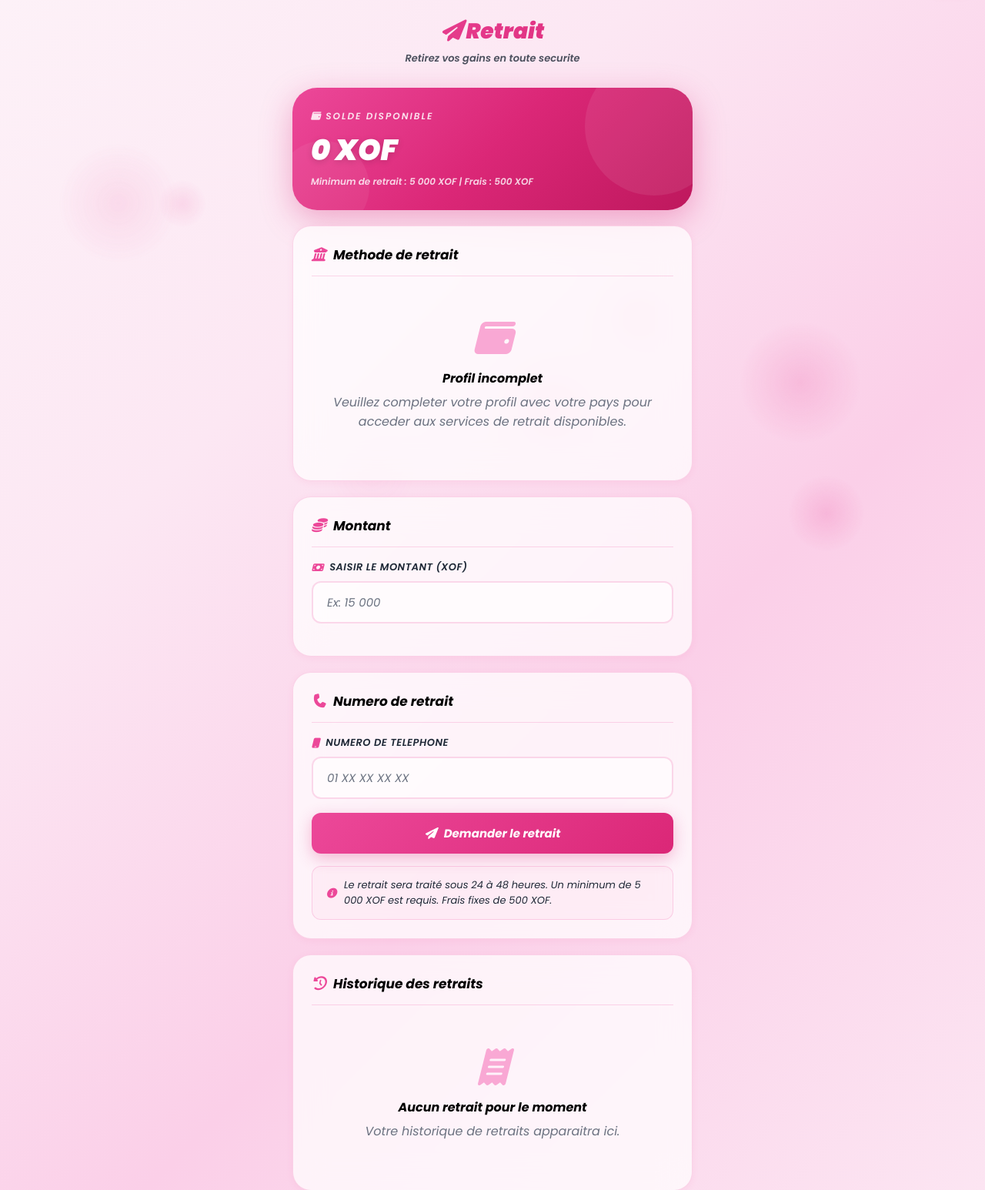
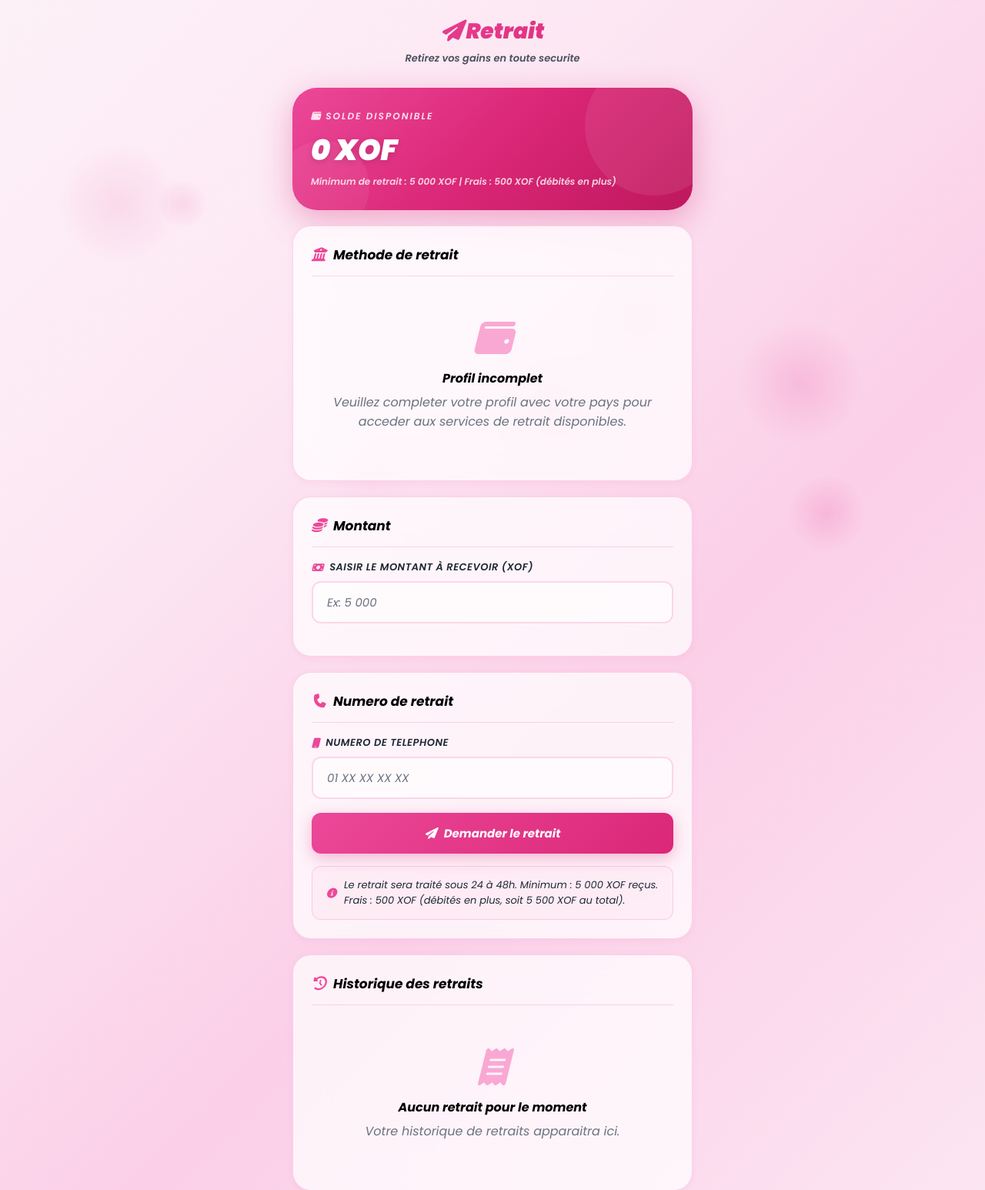
Before and after one commit to fredogary7-rgb/e, a Flask app: template templates/retrait.html in a window 1280 px wide. Shown: the part 63-1609 px from the top of the page at 77% size. Run offline with Flask 3, Linux system fonts and the light colour scheme; the template is opened without the code that fills it, so the values that code supplies are empty.

Commit message:
Fix: logique montant net+500=brut + anti-zoom PIN (touch-action, type=button, user-select)

```diff
--- a/templates/retrait.html
+++ b/templates/retrait.html
@@ -182,9 +182,9 @@ body{background:var(--bg);min-height:100vh;min-height:100dvh;color:var(--text);f
 .empty-state h3{font-size:16px;font-weight:700;color:var(--text);margin-bottom:6px}
 
 /* PIN MODAL */
-.pin-overlay{display:none;position:fixed;inset:0;z-index:2100;background:rgba(0,0,0,0.5);backdrop-filter:blur(4px);align-items:center;justify-content:center}
+.pin-overlay{display:none;position:fixed;inset:0;z-index:2100;background:rgba(0,0,0,0.5);backdrop-filter:blur(4px);align-items:center;justify-content:center;touch-action:none}
 .pin-overlay.show{display:flex}
-.pin-modal{background:#fff;border-radius:var(--radius-lg);padding:28px 24px;width:90%;max-width:380px;text-align:center;box-shadow:0 20px 60px rgba(0,0,0,0.3)}
+.pin-modal{background:#fff;border-radius:var(--radius-lg);padding:28px 24px;width:90%;max-width:380px;text-align:center;box-shadow:0 20px 60px rgba(0,0,0,0.3);touch-action:manipulation}
 .pin-modal h3{font-weight:800;font-size:18px;margin-bottom:6px;color:var(--text)}
 .pin-modal p{font-size:13px;color:var(--muted);margin-bottom:20px}
 .pin-dots{display:flex;justify-content:center;gap:12px;margin-bottom:24px}
@@ -192,7 +192,7 @@ body{background:var(--bg);min-height:100vh;min-height:100dvh;color:var(--text);f
 .pin-dot.filled{background:var(--accent2);border-color:var(--accent2)}
 .pin-input{position:absolute;opacity:0;pointer-events:none}
 .pin-keyboard{display:grid;grid-template-columns:repeat(3,1fr);gap:8px;margin-bottom:16px}
-.pin-key{padding:16px;font-size:20px;font-weight:800;border:2px solid var(--border);border-radius:var(--radius-sm);background:rgba(255,255,255,0.8);cursor:pointer;transition:all .2s;color:var(--text)}
+.pin-key{padding:16px;font-size:20px;font-weight:800;border:2px solid var(--border);border-radius:var(--radius-sm);background:rgba(255,255,255,0.8);cursor:pointer;transition:all .2s;color:var(--text);touch-action:manipulation;-webkit-user-select:none;user-select:none}
 .pin-key:hover{background:rgba(236,72,153,0.1);border-color:var(--accent2)}
 .pin-key:active{transform:scale(.95)}
 .pin-key.delete{font-size:14px;color:var(--accent)}
@@ -294,7 +294,7 @@ body,.main *,.sidebar a,.topbar *,.user-dropdown *,.stat-card *,.section *{font-
     <div class="balance-card">
         <div class="balance-label"><i class="fa fa-wallet"></i> Solde disponible</div>
         <div class="balance-amount">{{ "%.0f"|format(user.solde_parrainage or 0) }} XOF</div>
-        <div class="balance-sub">Minimum de retrait : 5 000 XOF | Frais : 500 XOF</div>
+<div class="balance-sub">Minimum de retrait : 5 000 XOF | Frais : 500 XOF (débités en plus)</div>
     </div>
 
     <form method="POST" id="retraitForm">
@@ -318,13 +318,13 @@ body,.main *,.sidebar a,.topbar *,.user-dropdown *,.stat-card *,.section *{font-
             <div class="section">
             <h2 class="section-title"><i class="fa fa-coins"></i> Montant</h2>
             <div class="input-group">
-                <label><i class="fa fa-money-bill"></i> Saisir le montant (XOF)</label>
-                <input type="number" name="montant" id="montantInput" placeholder="Ex: 15 000" min="5000" step="100" required>
+                <label><i class="fa fa-money-bill"></i> Saisir le montant à recevoir (XOF)</label>
+                <input type="number" name="montant" id="montantInput" placeholder="Ex: 5 000" min="5000" step="100" required>
             </div>
             <div class="resume-box" id="resumeBox">
-                <div class="resume-row"><span>Montant brut</span><span id="resumeBrut">-</span></div>
+                <div class="resume-row"><span>Vous recevez</span><span id="resumeNet">-</span></div>
                 <div class="resume-row"><span>Frais (500 XOF)</span><span id="resumeFrais">-</span></div>
-                <div class="resume-row total"><span>Vous recevez</span><span id="resumeNet">-</span></div>
+                <div class="resume-row total"><span>Total débité</span><span id="resumeBrut">-</span></div>
             </div>
         </div>
 
@@ -336,7 +336,7 @@ body,.main *,.sidebar a,.topbar *,.user-dropdown *,.stat-card *,.section *{font-
             </div>
             <input type="hidden" name="retirer" value="1">
             <button type="submit" class="btn btn-primary" id="submitBtn"><i class="fa fa-paper-plane"></i> Demander le retrait</button>
-            <div class="info-box"><i class="fa fa-info-circle"></i> <span>Le retrait sera traité sous 24 à 48 heures. Un minimum de 5 000 XOF est requis. Frais fixes de 500 XOF.</span></div>
+<div class="info-box"><i class="fa fa-info-circle"></i> <span>Le retrait sera traité sous 24 à 48h. Minimum : 5 000 XOF reçus. Frais : 500 XOF (débités en plus, soit 5 500 XOF au total).</span></div>
         </div>
     </form>
 
@@ -367,15 +367,15 @@ body,.main *,.sidebar a,.topbar *,.user-dropdown *,.stat-card *,.section *{font-
         <div class="pin-dots" id="pinDots"><div class="pin-dot"></div><div class="pin-dot"></div><div class="pin-dot"></div><div class="pin-dot"></div><div class="pin-dot"></div><div class="pin-dot"></div></div>
         <input type="text" class="pin-input" id="pinHiddenInput" maxlength="6" inputmode="numeric" pattern="[0-9]{6}">
         <div class="pin-keyboard">
-            <button class="pin-key" onclick="addPinDigit('1')">1</button><button class="pin-key" onclick="addPinDigit('2')">2</button><button class="pin-key" onclick="addPinDigit('3')">3</button>
-            <button class="pin-key" onclick="addPinDigit('4')">4</button><button class="pin-key" onclick="addPinDigit('5')">5</button><button class="pin-key" onclick="addPinDigit('6')">6</button>
-            <button class="pin-key" onclick="addPinDigit('7')">7</button><button class="pin-key" onclick="addPinDigit('8')">8</button><button class="pin-key" onclick="addPinDigit('9')">9</button>
-            <button class="pin-key" onclick="addPinDigit('0')">0</button>
-            <button class="pin-key delete" onclick="removePinDigit()"><i class="fa fa-delete-left"></i></button>
+            <button type="button" class="pin-key" onclick="addPinDigit('1')">1</button><button type="button" class="pin-key" onclick="addPinDigit('2')">2</button><button type="button" class="pin-key" onclick="addPinDigit('3')">3</button>
+            <button type="button" class="pin-key" onclick="addPinDigit('4')">4</button><button type="button" class="pin-key" onclick="addPinDigit('5')">5</button><button type="button" class="pin-key" onclick="addPinDigit('6')">6</button>
+            <button type="button" class="pin-key" onclick="addPinDigit('7')">7</button><button type="button" class="pin-key" onclick="addPinDigit('8')">8</button><button type="button" class="pin-key" onclick="addPinDigit('9')">9</button>
+            <button type="button" class="pin-key" onclick="addPinDigit('0')">0</button>
+            <button type="button" class="pin-key delete" onclick="removePinDigit()"><i class="fa fa-delete-left"></i></button>
         </div>
         <div class="pin-actions">
-            <button class="btn btn-secondary" onclick="closePinModal()">Annuler</button>
-            <button class="btn btn-primary" id="validatePinBtn" disabled onclick="validatePin()">Confirmer</button>
+            <button type="button" class="btn btn-secondary" onclick="closePinModal()">Annuler</button>
+            <button type="button" class="btn btn-primary" id="validatePinBtn" disabled onclick="validatePin()">Confirmer</button>
         </div>
     </div>
 </div>
@@ -401,7 +401,7 @@ document.querySelectorAll('.method-card').forEach(c=>{c.addEventListener('click'
 // AMOUNT INPUT
 document.getElementById('montantInput').addEventListener('input',function(){updateResume()});
 
-function updateResume(){let v=parseFloat(document.getElementById('montantInput').value)||0,box=document.getElementById('resumeBox');let f=500;if(v>=5000){box.classList.add('show');document.getElementById('resumeBrut').textContent=v.toLocaleString()+' XOF';document.getElementById('resumeFrais').textContent=f.toLocaleString()+' XOF';document.getElementById('resumeNet').textContent=(v-f).toLocaleString()+' XOF'}else box.classList.remove('show')}
+function updateResume(){let v=parseFloat(document.getElementById('montantInput').value)||0,box=document.getElementById('resumeBox');let f=500;if(v>=5000){box.classList.add('show');document.getElementById('resumeNet').textContent=v.toLocaleString()+' XOF';document.getElementById('resumeFrais').textContent=f.toLocaleString()+' XOF';document.getElementById('resumeBrut').textContent=(v+f).toLocaleString()+' XOF'}else box.classList.remove('show')}
 
 // FORM SUBMIT WITH PIN
 document.getElementById('retraitForm').addEventListener('submit',function(e){e.preventDefault();let m=parseInt(document.getElementById('montantInput').value),max=parseInt('{{ user.solde_parrainage or 0 }}'),f=500;if(!m||m<5000){alert('Le montant minimum est de 5 000 XOF');return}if((m+f)>max){alert('Solde insuffisant (montant + 500 XOF de frais) !');return}document.getElementById('pinModal').classList.add('show');pinValue='';updatePinDots();document.getElementById('validatePinBtn').disabled=true});
```
